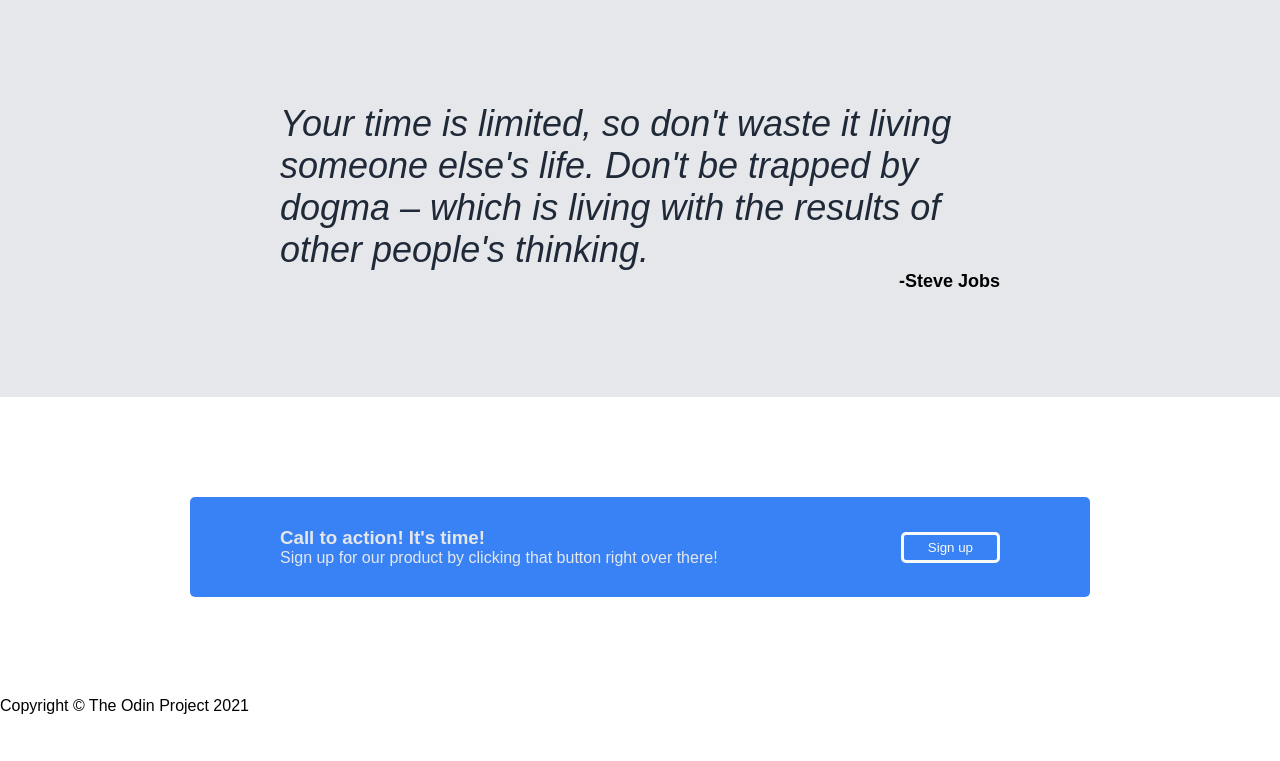
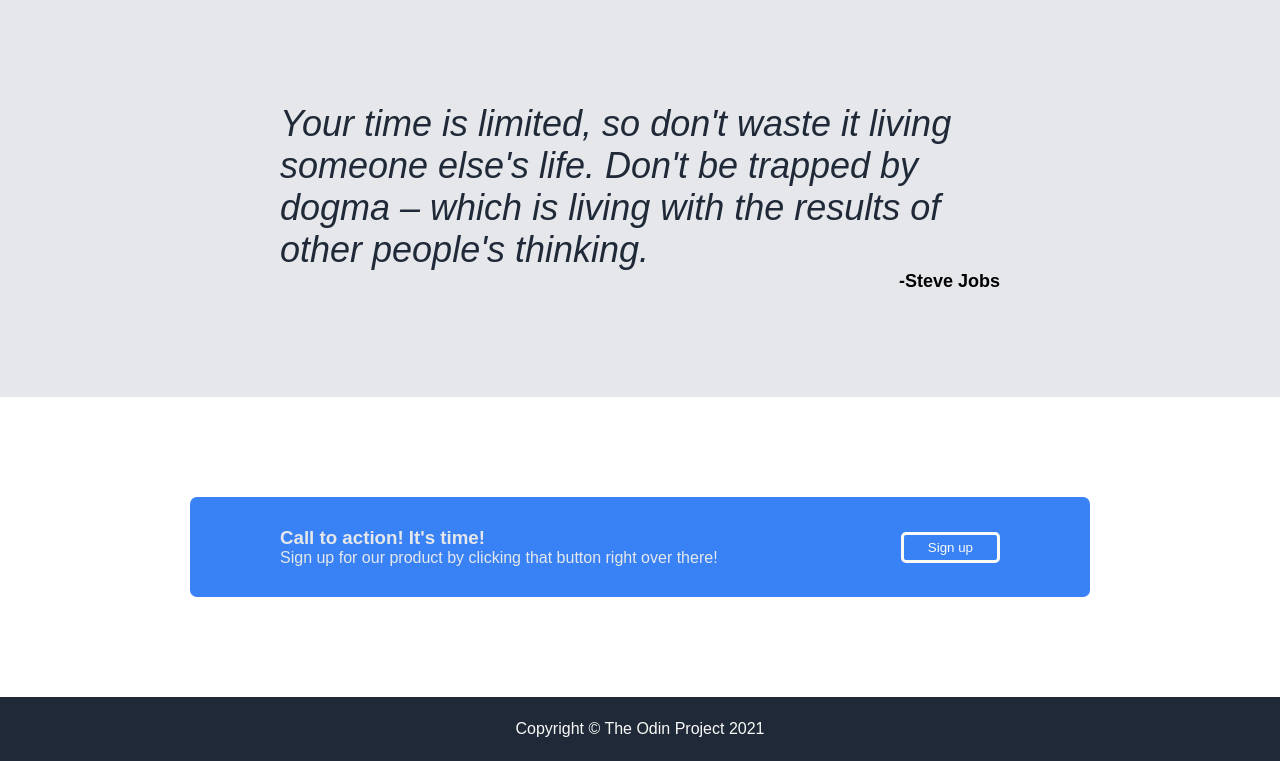
Before and after one commit to nicknjagi/odin-landing-page, a plain HTML site: page index.html in a window 1280 px wide. Shown: the part 947-1708 px from the top of the page. Before the commit the page ends 1662 px from the top, so only its background shows below. Drawn offline with Linux system fonts and the light colour scheme; a script that the page names is missing.

Commit message:
style footer

```diff
--- a/styles.css
+++ b/styles.css
@@ -144,7 +144,7 @@ q{
     display: flex;
     align-items: center;
     background-color: #3882f6;
-    border-radius: 5px;
+    border-radius: 7px;
 }
 .cta {
     margin: auto;
@@ -161,3 +161,12 @@ q{
     background-color: #f9faf8;
     color: #3882f6;
 }
+
+footer {
+    background-color:#1f2937;
+    height: 4rem;
+    display: flex;
+    justify-content: center;
+    align-items: center;
+    color: #f9faf8;
+}
```
